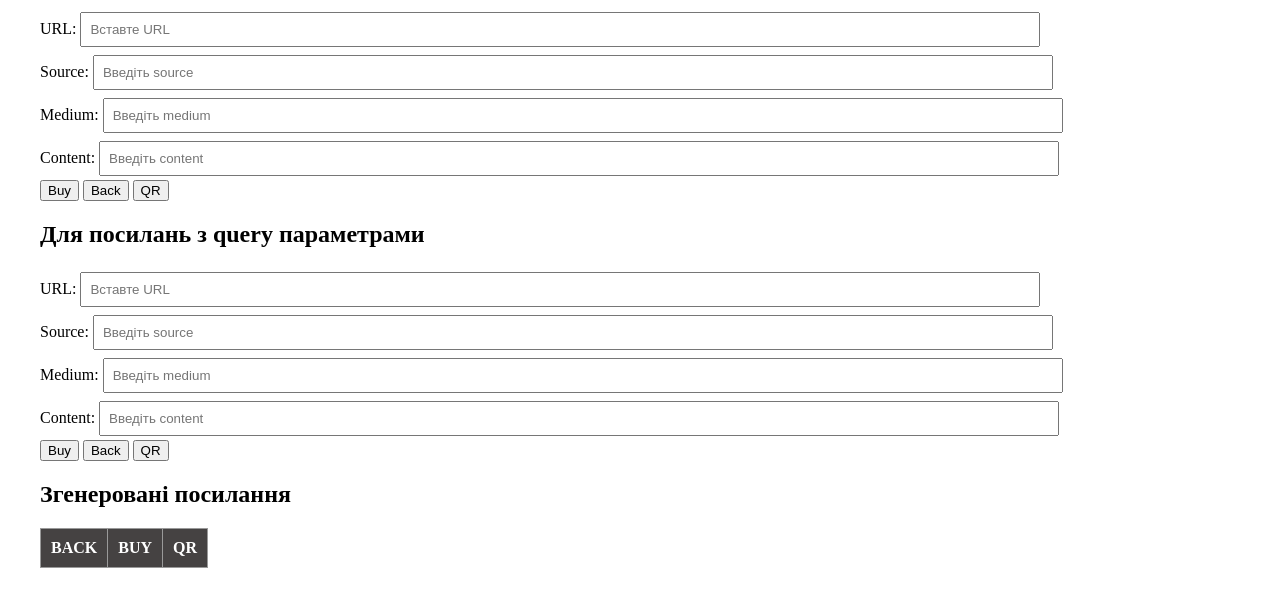
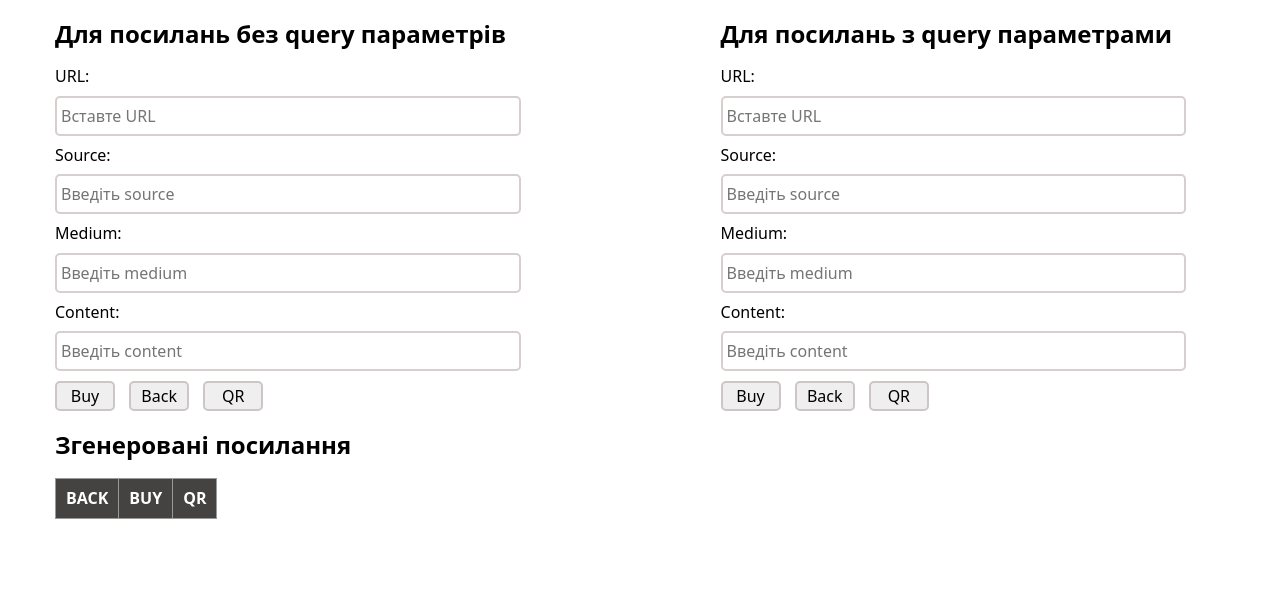
Before and after one commit to bakkara/advin-url-builder, a plain HTML site: page index.html in a window 1280 px wide. Drawn offline with nearby package versions, Linux system fonts and the light colour scheme.

Commit message:
add styles

```diff
--- a/index.html
+++ b/index.html
@@ -4,47 +4,57 @@
     <meta charset="UTF-8" />
     <meta name="viewport" content="width=device-width, initial-scale=1.0" />
     <title>URL-Builder</title>
+    <link rel="stylesheet" href="https://cdnjs.cloudflare.com/ajax/libs/modern-normalize/1.1.0/modern-normalize.min.css"
+        integrity="sha512-wpPYUAdjBVSE4KJnH1VR1HeZfpl1ub8YT/NKx4PuQ5NmX2tKuGu6U/JRp5y+Y8XG2tV+wKQpNHVUX03MfMFn9Q=="
+        crossorigin="anonymous" referrerpolicy="no-referrer" />
     <link rel="stylesheet" href="styles.css" />
   </head>
   <body>
     <div class="container">
+      <div class="forms-container">
+        <form class="without-params">
+          <h2>Для посилань без query параметрів</h2>
           <label for="urlInput">URL:</label>
-    <input type="text" class="urlInput" placeholder="Вставте URL"><br>
+          <input type="text" class="urlInput" placeholder="Вставте URL">
 
           <label for="sourceInput">Source:</label>
-    <input type="text" class="sourceInput" placeholder="Введіть source"><br>
+          <input type="text" class="sourceInput" placeholder="Введіть source">
 
-    <label for="mediumInput">Medium:</label>
-    <input type="text" class="mediumInput" placeholder="Введіть medium"><br>
+          <label for="mediumInput">Medium: </label>
+          <input type="text" class="mediumInput" placeholder="Введіть medium">
 
-    <label for="contentInput">Content:</label>
-    <input type="text" class="contentInput" placeholder="Введіть content"><br>
+          <label for="contentInput">Content: </label>
+          <input type="text" class="contentInput" placeholder="Введіть content">
+
 
           <button onclick="generateURL('buy')">Buy</button>
           <button onclick="generateURL('back')">Back</button>
           <button onclick="generateURL('qr')">QR</button>
 
           <div class="outputUrl"></div>
+        </form>
 
+        <div class="with-params">
           <h2>Для посилань з query параметрами</h2>
           <label for="urlInputWithParams">URL:</label>
-    <input type="text" class="urlInputWithParams" placeholder="Вставте URL" /><br />
+          <input type="text" class="urlInputWithParams" placeholder="Вставте URL" />
 
           <label for="sourceInputWithParams">Source:</label>
-    <input type="text" class="sourceInputWithParams" placeholder="Введіть source" /><br />
+          <input type="text" class="sourceInputWithParams" placeholder="Введіть source" />
 
           <label for="mediumInputWithParams">Medium:</label>
-    <input type="text" class="mediumInputWithParams" placeholder="Введіть medium" /><br />
+          <input type="text" class="mediumInputWithParams" placeholder="Введіть medium" />
 
           <label for="contentInputWithParams">Content:</label>
-    <input type="text" class="contentInputWithParams" placeholder="Введіть content" /><br />
+          <input type="text" class="contentInputWithParams" placeholder="Введіть content" />
 
           <button onclick="generateURLWithParams('buy')">Buy</button>
           <button onclick="generateURLWithParams('back')">Back</button>
           <button onclick="generateURLWithParams('qr')">QR</button>
 
           <div class="outputUrlWithParams"></div>
-
+        </div>
+      </div>
       <h2>Згенеровані посилання</h2>
       <table class="links-table">
         <thead>
--- a/script.js
+++ b/script.js
@@ -97,5 +97,5 @@ function generateURLWithParams(buttonType) {
     const urlParamsString = new URLSearchParams(urlObjectWithParams.searchParams).toString();
 
     updateTable(urlObjectWithParams.toString()); // змінено тут
-    outputUrlWithParams.innerHTML = `<p>Згенерований URL: <a href="${urlObjectWithParams.origin + urlObjectWithParams.pathname + '?' + urlParamsString}" target="_blank">${urlObjectWithParams.origin + urlObjectWithParams.pathname + '?' + urlParamsString}</a></p>`;
+    outputUrlWithParams.innerHTML = `<p>Згенерований URL: <p class="new-url">${urlObjectWithParams.origin + urlObjectWithParams.pathname + '?' + urlParamsString}</=></p>`;
 }
--- a/styles.css
+++ b/styles.css
@@ -25,16 +25,22 @@ tfoot > tr  {
   color: white;
 }
 
-input {
-    width: 100%;
+ label {
+    display: flex;
+    flex-direction: column;
+    margin-bottom: 10px;
   }
 
-  input[type=text] {
-    width: 80%;
-    padding: 8px 8px;
-    margin: 4px 0;
-    box-sizing: border-box;
+  input {
+    width: 100%;
+    height: 40px;
+    padding: 4px;
+    font-family: inherit;
+    margin-bottom: 10px;
+    border-radius: 5px;
+    border: 2px solid rgb(215, 206, 206);
   }
+
 
   .container {
     width: 100%;
@@ -44,3 +50,23 @@ input {
     margin: 0 auto;
 
   }
+
+  .forms-container {
+    display: flex;
+    gap: 200px;
+  }
+
+  .new-url {
+    width: 400px;
+    padding: 5px;
+    overflow-wrap: break-word;
+    border: 1px solid;
+  }
+
+  button {
+    border-radius: 5px;
+    border: 2px solid rgb(205, 198, 198);
+    margin-right: 10px;
+    width: 60px;
+    height: 30px;
+  }
```
Lines whose indentation alone changed are shown as unchanged.
